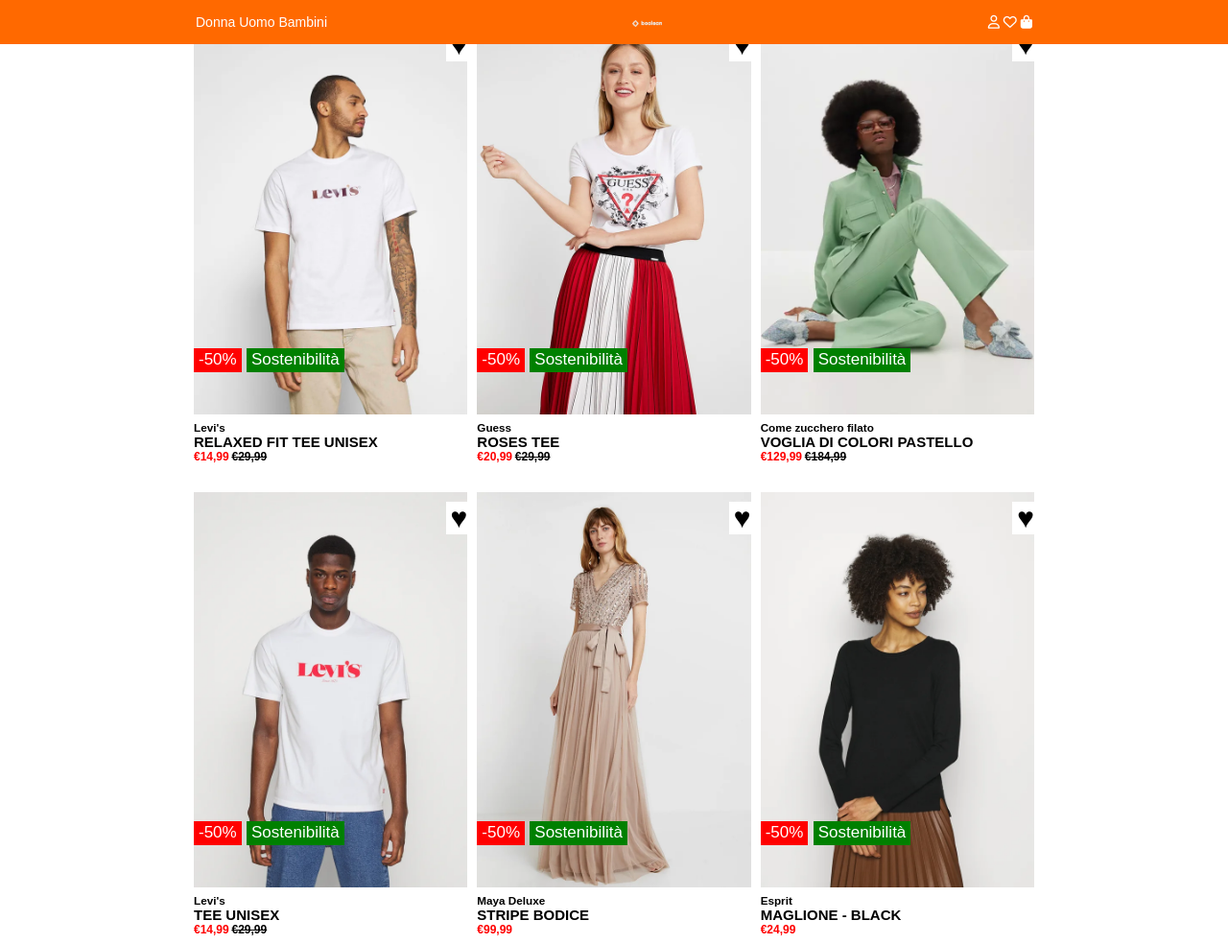
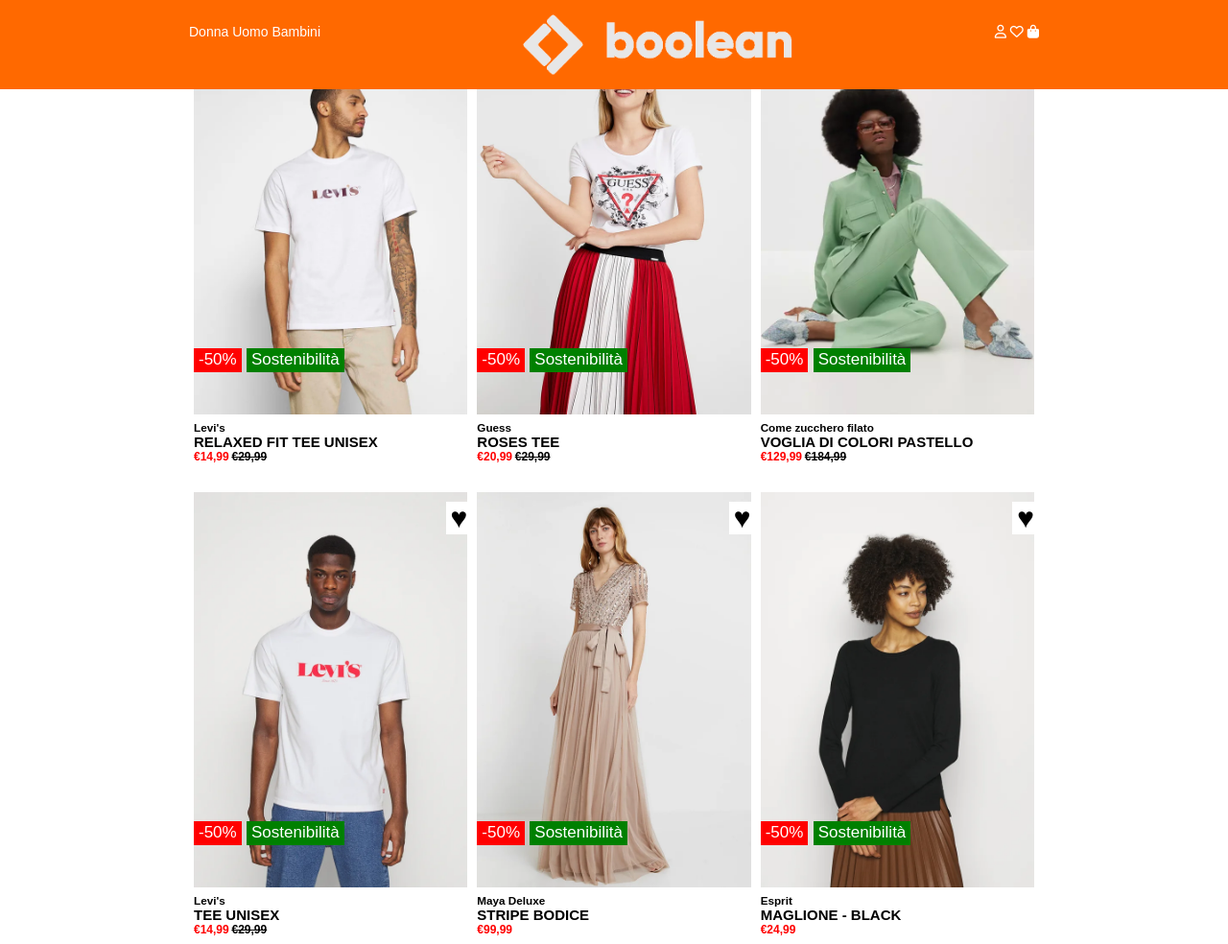
Before and after one commit to V1tale/html-css-boolando, a plain HTML site: page index.html in a window 1280 px wide. Shown: the top 984 px of the page at 96% size. Drawn offline with Linux system fonts and the light colour scheme.

Commit message:
inserito logo

```diff
--- a/css/style.css
+++ b/css/style.css
@@ -14,14 +14,14 @@ img {
 }
 header {
     background-color: #ff6900;
-    /* padding: 10px 0; */
+    padding: 10px 0;
     font-size: 1.4rem;
     position:fixed;
     top:0;
     left:0;
     z-index: 2;
     width: 100%;
-    padding: 10px;
+
 }
 .container {
     width: 70%;
@@ -37,23 +37,29 @@ header {
     flex-grow: 1;
     text-align: center;
 }
-#logo {
-    height: 50px;
-}
 .right-part {
-    width: 100px;
     color: white;
     text-align: right;
-
+    padding-top: 10px;
 }
 .central-part > img {
-    width: 10%;
+    width: 40%;
     vertical-align: middle;
-    padding-left: 5%;
+}
+.left-part {
+    padding-top:10px;
+}
+header i:hover {
+    color: #302dd8;
+    cursor: pointer;
 }
 a {
     color: white;
     text-decoration: none;
+}
+a:hover{
+    color:#302dd8
+
 }
 footer {
     padding-top: 10px;
--- a/index.html
+++ b/index.html
@@ -21,7 +21,7 @@
                     <a href="">Bambini</a>
                 </div>
                 <div class="central-part">
-                    <img id=logo" src="img/boolean_white_logo.png" alt="">
+                    <img src="img/boolean_white_logo.png" alt="">
                 </div>
                 <div class="right-part">
                     <i class="fa-regular fa-user"></i>
```
Also changed, not shown: img/Logo.png (deleted), img/logo.svg (deleted).
